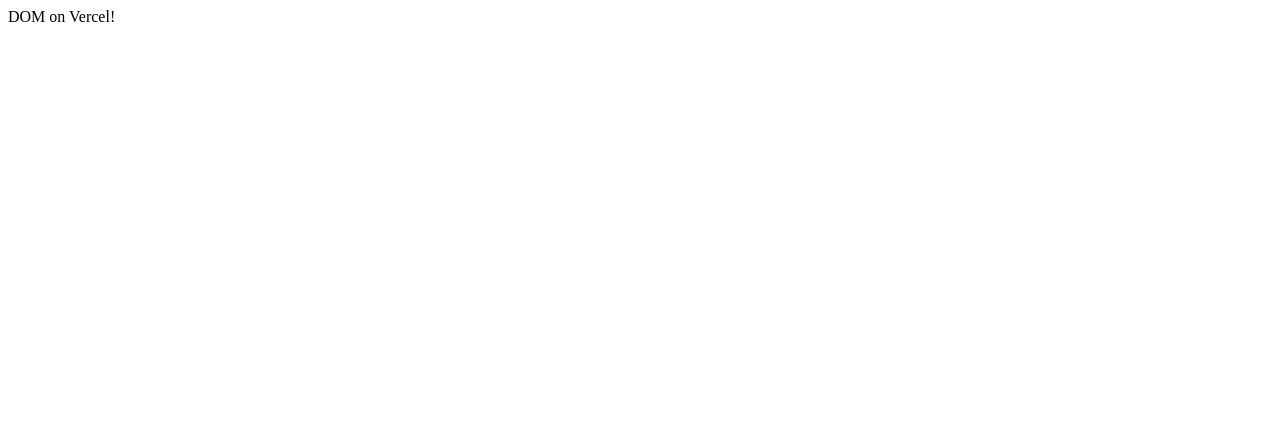
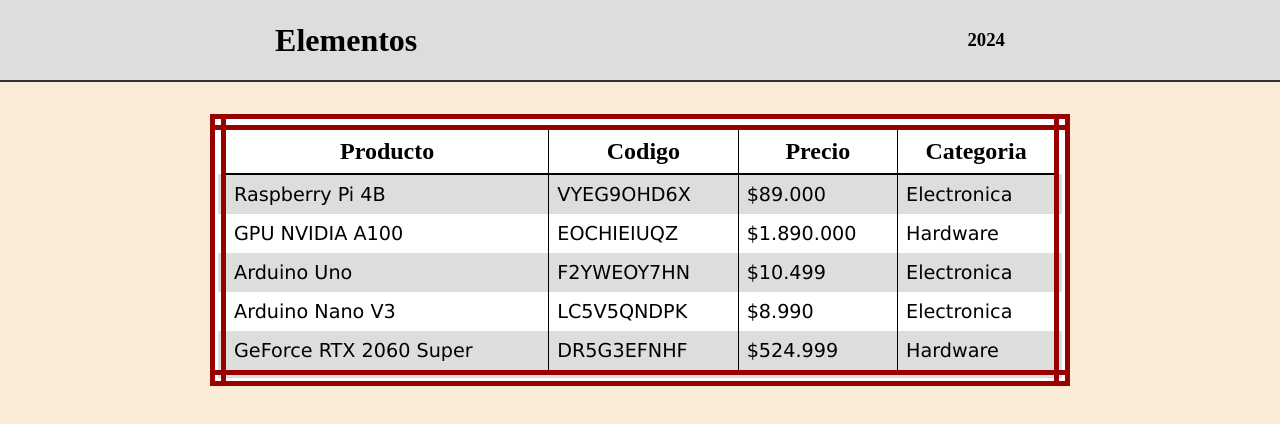
Before and after one commit to iaw-2024/superscalar-2-js, a website: page public/dom/index.html in a window 1280 px wide. Drawn offline with Linux system fonts and the light colour scheme.

Commit message:
Implementacion: DOM, endpoint express, ejercicio cliente/servidor

```diff
--- /dev/null
+++ b/cliente_servidor/index.html
@@ -0,0 +1,35 @@
+<!DOCTYPE html>
+<html lang="en">
+<head>
+	<meta charset="UTF-8">
+	<meta name="viewport" content="width=device-width, initial-scale=1.0">
+	<title>Cliente-Servidor</title>
+	<link rel="stylesheet" type="text/css" href="../dom/domStyle.css">
+</head>
+<body>
+	<header>
+		<h1>Catalogo de productos</h1>
+		<h3>2024</h3>
+	</header>
+
+	<main id="root"></main>
+
+	<script type="text/javascript" src="../dom/dom.js"></script>
+	<script type="module">
+		let dataResponse = await fetch("/express");
+		let productData = await dataResponse.json();
+
+		let root = document.querySelector("#root");
+		let table = makeTable();
+		let header = makeTableHeader(productData.productos[0]);
+			table.appendChild(header);
+
+		for (let item of productData.productos) {
+			table.appendChild(makeRow(item));
+		}
+
+		root.appendChild(table);
+
+	</script>
+</body>
+</html>
--- a/package.json
+++ b/package.json
@@ -4,9 +4,9 @@
     "description": "",
     "main": "api/index.js",
     "scripts": {
-     "start": "node api/index.js"
+        "start": "node api/index.js"
     },
     "dependencies": {
-     "express": "^4.18.2"
+        "express": "^4.18.2"
     }
-   }
+}
--- /dev/null
+++ b/public/dom/data.js
@@ -0,0 +1,12 @@
+let getTableData = () => {
+	let jsonStr = `{
+	  "productos": [
+	    { "Producto": "Raspberry Pi 4B", "Codigo": "VYEG9OHD6X", "Precio": "$89.000", "Categoria": "Electronica" },
+	    { "Producto": "GPU NVIDIA A100", "Codigo": "EOCHIEIUQZ", "Precio": "$1.890.000", "Categoria": "Hardware" },
+	    { "Producto": "Arduino Uno", "Codigo": "F2YWEOY7HN", "Precio": "$10.499", "Categoria": "Electronica" },
+	    { "Producto": "Arduino Nano V3", "Codigo": "LC5V5QNDPK", "Precio": "$8.990", "Categoria": "Electronica" },
+	    { "Producto": "GeForce RTX 2060 Super", "Codigo": "DR5G3EFNHF", "Precio": "$524.999", "Categoria": "Hardware" }
+	  ]
+	}`;
+	return JSON.parse(jsonStr);
+}
--- /dev/null
+++ b/public/dom/dom.js
@@ -0,0 +1,33 @@
+let makeTable = () => {
+	let table = document.createElement("table");
+	table.setAttribute("id", "dataTable");
+	return table;
+}
+
+let makeTableHeader = (row) => {
+	let thead = document.createElement("thead");
+	let tr = document.createElement("tr");
+	let th;
+
+	for (property in row) {
+		th = document.createElement("th");
+		th.textContent = property;
+		tr.appendChild(th);
+	}
+	thead.appendChild(tr);
+	return thead;
+}
+
+let makeRow = (rowData) => {
+	let tr = document.createElement("tr");
+	let td;
+
+	for (prop in rowData) {
+		td = document.createElement("td");
+		td.classList.add(prop);
+		td.textContent = rowData[prop];
+		tr.appendChild(td);
+	}
+
+	return tr;
+}
--- /dev/null
+++ b/public/dom/domStyle.css
@@ -0,0 +1,67 @@
+body, html {
+	min-height: 100%;
+	margin: 0;
+	padding: 0;
+	font-family: "Bahnschrift", serif;
+	background-color: antiquewhite;
+}
+
+header {
+	display: flex;
+	flex-direction: row;
+	justify-content: space-around;
+	align-items: center;
+
+	background-color: #ddd;
+	border-bottom: 2px solid #333;
+	height: 5rem;
+}
+
+#root {
+	margin-top: 2rem;
+	display: flex;
+	justify-content: center;
+	width: 100%;
+	transition: font-size 1s;
+}
+
+#root, th, td {
+	transition: font-size 1s;
+}
+
+#root > table {
+	border-collapse: collapse;
+	border: 1rem double #900;
+	background-color: white;
+}
+
+thead { border-bottom: 2px solid black; }
+tr:nth-child(even) { background-color: #ddd; }
+td, th { padding: .5rem; }
+
+td { font-family: "Verdana", serif; }
+
+th:nth-child(even), td:nth-child(even) {
+	border-left: 1px solid black;
+	border-right: 1px solid black;
+}
+
+@media only screen and (min-width: 860px) {
+	th { font-size: 1.5rem; }
+	td { font-size: 1.2rem; }
+
+	#root > table {
+		width: fit-content;
+		min-width: 860px;
+	}
+}
+
+@media only screen and (max-width: 859px) {
+	th { font-size: 1rem; }
+	td { font-size: 0.8rem; }
+
+	#root > table {
+		width: fit-content;
+		overflow-x: auto;
+	}
+}
--- a/public/dom/index.html
+++ b/public/dom/index.html
@@ -1 +1,34 @@
-DOM on Vercel!
+<!DOCTYPE html>
+<html lang="en">
+<head>
+	<meta charset="UTF-8">
+	<meta name="viewport" content="width=device-width, initial-scale=1.0">
+	<title>DOM</title>
+	<link rel="stylesheet" type="text/css" href="domStyle.css">
+</head>
+<body>
+	<header>
+		<h1>Elementos</h1>
+		<h3>2024</h3>
+	</header>
+
+	<main id="root"></main>
+
+	<script type="text/javascript" src="data.js"></script> <!-- Datos locales -->
+	<script type="text/javascript" src="dom.js"></script>
+	<script type="text/javascript">
+		let data = getTableData();
+
+		let root = document.querySelector("#root");
+		let table = makeTable();
+		let header = makeTableHeader(data.productos[0]);
+			table.appendChild(header);
+
+		for (let item of data.productos) {
+			table.appendChild(makeRow(item));
+		}
+
+		root.appendChild(table);
+	</script>
+</body>
+</html>
```
Also changed, not shown: api/index.js (+5 -2 lines), express/con_express.js (added, +14 -0 lines), express/datos.json (added, +7 -0 lines), public/favicon.ico (added), 1 other file.
